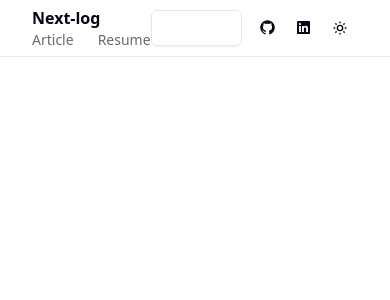
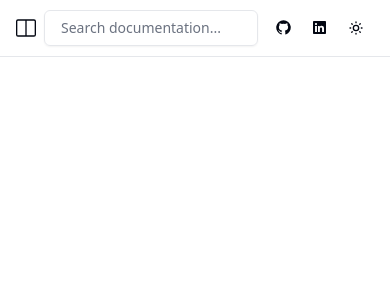
Before and after one commit to Jogeonsang/next-log, a Next.js app: page / in a window 390 px wide. Shown: the top 300 px of the page. Built offline with nearby package versions, Linux system fonts and the light colour scheme.

Commit message:
feat: header responsive ui

```diff
--- a/src/components/header/headerMobile/index.tsx
+++ /dev/null
@@ -1,27 +0,0 @@
-import {
-  Sheet,
-  SheetContent,
-  SheetDescription,
-  SheetHeader,
-  SheetTitle,
-  SheetTrigger,
-} from "~components/ui/sheet";
-
-function HeaderMobile() {
-  return (
-    <Sheet>
-      <SheetTrigger>Open</SheetTrigger>
-      <SheetContent>
-        <SheetHeader>
-          <SheetTitle>Are you sure absolutely sure?</SheetTitle>
-          <SheetDescription>
-            This action cannot be undone. This will permanently delete your
-            account and remove your data from our servers.
-          </SheetDescription>
-        </SheetHeader>
-      </SheetContent>
-    </Sheet>
-  );
-}
-
-export default HeaderMobile;
--- a/src/components/header/index.tsx
+++ b/src/components/header/index.tsx
@@ -5,7 +5,7 @@ import PageNav from "./nav";
 function Header() {
   return (
     <header className="sticky top-0 z-10 w-full border-b bg-background/95 backdrop-blur">
-      <div className="container flex h-14 items-center justify-between">
+      <div className="container flex h-14 items-center justify-between lg:px-8">
         <div className="md:flex">
           <PageNav />
         </div>
--- a/src/components/header/nav/desktopNav/index.tsx
+++ /dev/null
@@ -1,40 +0,0 @@
-import Link from "next/link";
-import useIsRouteActive from "~hooks/useIsActive";
-import { cn } from "~lib/utils";
-
-function DesktopNav() {
-  const isArticleActive = useIsRouteActive("/article");
-  const isResumeActive = useIsRouteActive("/resume");
-  return (
-    <div className="md:flex">
-      <Link href="/" className="mr-6 flex items-center space-x-2">
-        {/* ADD a logo
-              <svg width={24} height={24} /> or <img src={"your_link"} alt="logo"/>
-            */}
-        <span className="font-bold sm:inline-block">Next-log</span>
-      </Link>
-      <nav className="flex gap-6 items-center font-medium text-sm">
-        <Link
-          href="/article"
-          className={cn(
-            "transition-colors hover:text-foreground/80 text-foreground/60",
-            isArticleActive && "text-foreground"
-          )}
-        >
-          Article
-        </Link>
-        <Link
-          href="/resume"
-          className={cn(
-            "transition-colors hover:text-foreground/80 text-foreground/60",
-            isResumeActive && "text-foreground"
-          )}
-        >
-          Resume
-        </Link>
-      </nav>
-    </div>
-  );
-}
-
-export default DesktopNav;
--- a/src/components/header/nav/index.tsx
+++ b/src/components/header/nav/index.tsx
@@ -1,7 +1,7 @@
 import Link from "next/link";
 import useIsRouteActive from "~hooks/useIsActive";
 import { cn } from "~lib/utils";
-import DesktopNav from "./desktopNav";
+import NavSheet from "../navSheet";
 
 function PageNav() {
   const isArticleActive = useIsRouteActive("/article");
@@ -9,7 +9,33 @@ function PageNav() {
 
   return (
     <div className="md:flex">
-      <DesktopNav />
+      <Link href="/" className="hidden md:flex mr-6 items-center space-x-2">
+        {/* ADD a logo
+        <svg width={24} height={24} /> or <img src={"your_link"} alt="logo"/>
+      */}
+        <span className="font-bold sm:inline-block">Next-log</span>
+      </Link>
+      <nav className="hidden md:flex gap-6 items-center font-medium text-sm">
+        <Link
+          href="/article"
+          className={cn(
+            "transition-colors hover:text-foreground/80 text-foreground/60",
+            isArticleActive && "text-foreground"
+          )}
+        >
+          Article
+        </Link>
+        <Link
+          href="/resume"
+          className={cn(
+            "transition-colors hover:text-foreground/80 text-foreground/60",
+            isResumeActive && "text-foreground"
+          )}
+        >
+          Resume
+        </Link>
+      </nav>
+      <NavSheet />
     </div>
   );
 }
--- /dev/null
+++ b/src/components/header/navSheet/index.tsx
@@ -0,0 +1,30 @@
+import MenuIcon from "~components/icon/menuIcon";
+import {
+  Sheet,
+  SheetContent,
+  SheetDescription,
+  SheetHeader,
+  SheetTitle,
+  SheetTrigger,
+} from "~components/ui/sheet";
+
+function NavSheet() {
+  return (
+    <Sheet>
+      <SheetTrigger className="inline-flex items-center justify-center whitespace-nowrap rounded-md font-medium transition-colors focus-visible:outline-none focus-visible:ring-ring disabled:pointer-events-none disabled:opacity-50 hover:text-accent-foreground h-9 py-2 mr-2 px-0 text-base hover:bg-transparent focus-visible:bg-transparent focus-visible:ring-0 focus-visible:ring-offset-0 md:hidden">
+        <MenuIcon />
+      </SheetTrigger>
+      <SheetContent side={"left"}>
+        <SheetHeader>
+          <SheetTitle>Are you sure absolutely sure?</SheetTitle>
+          <SheetDescription>
+            This action cannot be undone. This will permanently delete your
+            account and remove your data from our servers.
+          </SheetDescription>
+        </SheetHeader>
+      </SheetContent>
+    </Sheet>
+  );
+}
+
+export default NavSheet;
--- a/src/components/header/searchCommand/index.tsx
+++ b/src/components/header/searchCommand/index.tsx
@@ -41,11 +41,11 @@ function SearchCommand() {
     <>
       <div className="w-full flex-1 md:w-auto md:flex-none">
         <button
-          className="inline-flex items-center rounded-md font-medium transition-colors focus-visible:outline-none focus-visible:ring-1 focus-visible:ring-ring disabled:pointer-events-none disabled:opacity-50 border border-input bg-transparent shadow-sm hover:bg-accent hover:text-accent-foreground h-9 px-4 py-2 relative w-full justify-start text-sm text-muted-foreground sm:pr-12 md:w-40 lg:w-64"
+          className="inline-flex items-center rounded-md font-medium transition-colors focus-visible:outline-none focus-visible:ring-1 focus-visible:ring-ring disabled:pointer-events-none disabled:opacity-50 border border-input bg-transparent shadow-sm hover:bg-accent hover:text-accent-foreground h-9 px-4 py-2 relative w-full justify-start text-sm text-muted-foreground sm:pr-12 md:w-50 lg:w-64 "
           onClick={() => setOpen(true)}
         >
-          <span className="hidden lg:inline-flex">Search documentation...</span>
-          <kbd className="pointer-events-none absolute right-1.5 top-1.5 hidden h-5 select-none items-center gap-1 rounded border bg-muted px-1.5 font-mono text-[10px] font-medium opacity-100 sm:flex">
+          <span className="lg:inline-flex">Search documentation...</span>
+          <kbd className="hidden pointer-events-none absolute right-1.5 top-1.5 h-5 select-none items-center gap-1 rounded border bg-muted px-1.5 font-mono text-[10px] font-medium opacity-100 lg:flex">
             <span className="text-xs">⌘</span>K
           </kbd>
         </button>
--- /dev/null
+++ b/src/components/icon/menuIcon/index.tsx
@@ -0,0 +1,21 @@
+import { IconProps } from "~types/icon";
+
+const MenuIcon = (props: IconProps) => (
+  <svg
+    xmlns="http://www.w3.org/2000/svg"
+    width={20}
+    height={20}
+    fill="none"
+    {...props}
+  >
+    <g transform="scale(1.3333)">
+      <path
+        fill="currentColor"
+        fillRule="evenodd"
+        d="M8 2h5.5a.5.5 0 0 1 .5.5v10a.5.5 0 0 1-.5.5H8V2ZM7 2H1.5a.5.5 0 0 0-.5.5v10a.5.5 0 0 0 .5.5H7V2Zm-7 .5A1.5 1.5 0 0 1 1.5 1h12A1.5 1.5 0 0 1 15 2.5v10a1.5 1.5 0 0 1-1.5 1.5h-12A1.5 1.5 0 0 1 0 12.5v-10Z"
+        clipRule="evenodd"
+      />
+    </g>
+  </svg>
+);
+export default MenuIcon;
--- a/tailwind.config.js
+++ b/tailwind.config.js
@@ -2,15 +2,18 @@
 module.exports = {
   darkMode: ["class"],
   content: [
-    './pages/**/*.{ts,tsx}',
-    './components/**/*.{ts,tsx}',
-    './app/**/*.{ts,tsx}',
-    './src/**/*.{ts,tsx}',
-	],
+    "./pages/**/*.{ts,tsx}",
+    "./components/**/*.{ts,tsx}",
+    "./app/**/*.{ts,tsx}",
+    "./src/**/*.{ts,tsx}",
+  ],
   theme: {
     container: {
       center: true,
-      padding: "2rem",
+      padding: {
+        DEFAULT: "1rem",
+        md: "2rem",
+      },
       screens: {
         "2xl": "1400px",
       },
@@ -70,7 +73,10 @@ module.exports = {
         "accordion-down": "accordion-down 0.2s ease-out",
         "accordion-up": "accordion-up 0.2s ease-out",
       },
+      width: {
+        "full-minus-1": "calc(100% - 1rem)",
+      },
     },
   },
   plugins: [require("tailwindcss-animate")],
-}
+};
```
Also changed, not shown: 1 other file (tests, documents, lock files or other folders).
